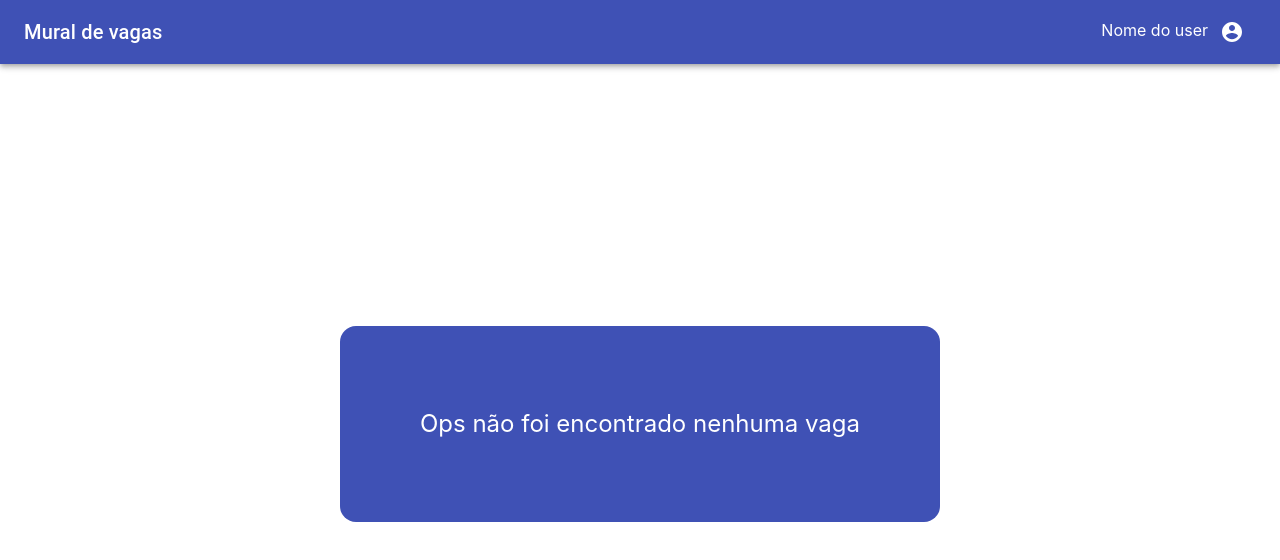
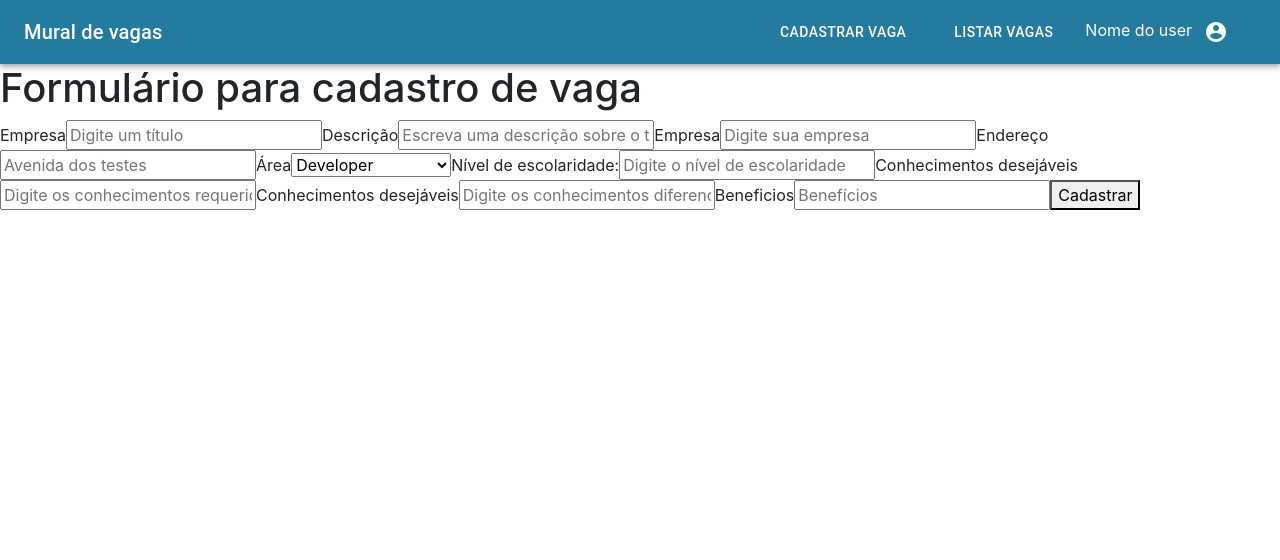
Before and after one commit to guilhermemuller0708/MuraldeVagas, a React (Create React App) app: page /vacancy/new in a window 1280 px wide. Before the commit this address led to /vacancy/board. Shown: the top 560 px of the page. Built offline with nearby package versions, Linux system fonts and the light colour scheme; no server answers.

Commit message:
list and styles

```diff
--- a/src/app/components/Header/index.jsx
+++ b/src/app/components/Header/index.jsx
@@ -6,12 +6,15 @@ import {
   Toolbar,
   Typography,
   MenuItem,
-  Menu
+  Menu,
+  Button,
 } from '@material-ui/core';
 import { AccountCircle } from '@material-ui/icons';
 import { shallowEqual, useDispatch, useSelector } from 'react-redux';
 
 import { logout } from 'app/modules/Auth/redux/slice';
+import { Link } from 'react-router-dom';
+import "./index.scss";
 
 const useStyles = makeStyles(() => ({
   title: {
@@ -40,13 +43,18 @@ export default function MenuAppBar() {
   };
 
   return (
-    <div>
-      <AppBar position="static">
+    <div className="backgroundHeaderStyle">
+      <AppBar className="backgroundHeaderStyle" position="static">
         <Toolbar>
           <Typography variant="h6" className={classes.title}>
             Mural de vagas
           </Typography>
-
+          <Button variant="contained">
+            <Link to="/vacancy/new">Cadastrar vaga</Link>
+          </Button>
+          <Button variant="contained">
+            <Link to="/vacancy/all">Listar Vagas</Link>
+          </Button>
           <div>
             {user?.name}
             <IconButton
--- /dev/null
+++ b/src/app/components/Header/index.scss
@@ -0,0 +1,18 @@
+.backgroundHeaderStyle {
+    background-color: #247ba0 !important;
+
+    button {
+        background-color: transparent;
+        box-shadow: none;
+        margin-right: 1rem;
+
+        a {
+            color: #ffffff;
+            text-decoration: none;
+
+            &:hover {
+                color: black;
+            }
+        }
+    }
+}
--- a/src/app/modules/Vacancy/index.jsx
+++ b/src/app/modules/Vacancy/index.jsx
@@ -1,11 +1,15 @@
 import { Redirect, Route, Switch } from 'react-router-dom';
 
 import BoardPage from './pages/board';
+import CreateVacancy from './pages/createVacancy';
+import ListVacancy from './pages/listVacancy';
 
 const Vacancy = () => {
   return (
     <Switch>
       <Route path="/vacancy/board" component={BoardPage} />
+      <Route path="/vacancy/new" component={CreateVacancy} />
+      <Route path="/vacancy/all" component={ListVacancy} />
 
       <Redirect from="/" to="/vacancy/board" />
     </Switch>
--- a/src/app/modules/Vacancy/pages/board/index.jsx
+++ b/src/app/modules/Vacancy/pages/board/index.jsx
@@ -9,22 +9,22 @@ import List from './components/List';
 import { actions, setFilters } from '../../redux/board/slice';
 
 import './index.scss';
-import axios from 'axios';
+// import axios from 'axios';
 
-const entitie = {
-  id: 1,
-  isFavorite: true,
-  descricao: `Linguagem de Programação: Java 8+ com Spring Boot Conhecimento e
-    experiência com bancos de dados SQL Server Experiência com
-    webservices, principalmente REST Desenvolvimento de testes: unitário
-    TDD Conhecimento de arquitetura Cloud (Azure), Clean Architecture
-    Conhecimento das ferramentas Atlassian (J`,
-  empresa: 'Empresa x',
-  requisitos: ['NodeJS', 'React'],
-  salario: '3.000,00',
-  titulo: 'Desenvolvedor(a) Java Back-end',
-  areaDaVaga: { nomeArea: 'Back-end' }
-};
+// const entitie = {
+//   id: 1,
+//   isFavorite: true,
+//   descricao: `Linguagem de Programação: Java 8+ com Spring Boot Conhecimento e
+//     experiência com bancos de dados SQL Server Experiência com
+//     webservices, principalmente REST Desenvolvimento de testes: unitário
+//     TDD Conhecimento de arquitetura Cloud (Azure), Clean Architecture
+//     Conhecimento das ferramentas Atlassian (J`,
+//   empresa: 'Empresa x',
+//   requisitos: ['NodeJS', 'React'],
+//   salario: '3.000,00',
+//   titulo: 'Desenvolvedor(a) Java Back-end',
+//   areaDaVaga: { nomeArea: 'Back-end' }
+// };
 
 const VacancyPage = () => {
   const dispatch = useDispatch();
--- /dev/null
+++ b/src/app/modules/Vacancy/pages/createVacancy/index.jsx
@@ -0,0 +1,73 @@
+import { Field, Form, Formik } from 'formik';
+import React from 'react';
+
+function CreateVacancy() {
+
+
+    return (
+        <>
+            <h1>Formulário para cadastro de vaga</h1>
+            <Formik
+                initialValues={{
+                    title: '',
+                    description: '',
+                    companyName: '',
+                    address: '',
+                    interestArea: '',
+                    education: '',
+                    requiredKnowledge: '',
+                    differentialKnowledge: '',
+                    benefit: '',
+
+                }}
+                onSubmit={async (values) => {
+                    await new Promise((r) => setTimeout(r, 500));
+                    alert(JSON.stringify(values, null, 2));
+                }}
+            >
+                <Form>
+
+
+                    <label htmlFor="title">Empresa</label>
+                    <Field id="title" name="title" placeholder="Digite um título" />
+
+                    <label htmlFor="description">Descrição</label>
+                    <Field id="description" name="description" placeholder="Escreva uma descrição sobre o trabalho a ser feito" />
+
+                    <label htmlFor="companyName">Empresa</label>
+                    <Field id="companyName" name="companyName" placeholder="Digite sua empresa" />
+
+                    <label htmlFor="address">Endereço</label>
+                    <Field id="address" name="address" placeholder="Avenida dos testes" />
+
+                    <label htmlFor="interestArea">Área</label>
+                    <Field
+                        component="select"
+                        id="interestArea"
+                        name="interestArea"
+                    >
+                        <option value="DEV">Developer</option>
+                        <option value="QA">Quality Assurance</option>
+                        <option value="DS">Designer</option>
+                    </Field>
+
+                    <label htmlFor="education">Nível de escolaridade:</label>
+                    <Field id="education" name="education" placeholder="Digite o nível de escolaridade" />
+
+                    <label htmlFor="requiredKnowledge">Conhecimentos desejáveis</label>
+                    <Field id="requiredKnowledge" name="requiredKnowledge" placeholder="Digite os conhecimentos requeridos" />
+
+                    <label htmlFor="differentialKnowledge">Conhecimentos desejáveis</label>
+                    <Field id="differentialKnowledge" name="differentialKnowledge" placeholder="Digite os conhecimentos diferenciais" />
+
+                    <label htmlFor="benefit">Beneficios</label>
+                    <Field id="benefit" name="benefit" placeholder="Benefícios" />
+
+                    <button type="submit">Cadastrar</button>
+                </Form>
+            </Formik>
+        </>
+    );
+};
+
+export default CreateVacancy;
--- /dev/null
+++ b/src/app/modules/Vacancy/pages/listVacancy/index.jsx
@@ -0,0 +1,35 @@
+import React, { useState, useEffect } from 'react';
+import { findAllVacancy } from '../../redux/board/actions';
+import './index.scss';
+
+function ListVacancy() {
+    const [data, setData] = useState([]);
+
+    useEffect(() => {
+        findAllVacancy().then(data => setData(data));
+    }, [])
+
+    return (
+        <div className="container">
+            <div className="col-12 generalStyle">
+                <div>
+                    <h1>Vagas disponíveis</h1>
+                </div>
+                <div className="backgroundStyle">
+                    <div className="cardVacancy">
+                        {data.map(vacancy => (
+                            <div className="content" key={vacancy.id}>
+                                <h2>{vacancy.titulo}</h2>
+                                <p><strong>{`${vacancy.empresa} - R$ ${vacancy.salario},00`}</strong></p>
+                                <p>{vacancy.descricao}</p>
+                                <span>{vacancy.desejavel}</span>
+                            </div>
+                        ))}
+                    </div>
+                </div>
+            </div>
+        </div >
+    );
+}
+
+export default ListVacancy;
--- /dev/null
+++ b/src/app/modules/Vacancy/pages/listVacancy/index.scss
@@ -0,0 +1,56 @@
+.container {
+    font-family: "Roboto", sans-serif;
+
+    h1 {
+        color: #ffffff;
+    }
+    .generalStyle {
+        background-color: #70c1b3;
+        border-radius: 10px;
+        -webkit-box-shadow: 5px 5px 5px 0px #ffffff;
+        box-shadow: 5px 5px 5px 0px #969696;
+        margin-top: 2rem;
+        padding: 2rem;
+        height: fit-content;
+
+        .backgroundStyle {
+            padding: 2rem 2rem 2rem 0rem;
+            display: flex;
+            align-items: center;
+            justify-content: left;
+            width: inherit;
+
+            h2 {
+                font-weight: 500;
+                font-size: 1.375rem;
+                margin-bottom: 15px;
+            }
+
+            p {
+                font-size: 0.75rem;
+                margin-bottom: 15px;
+            }
+
+            span {
+                font-size: 0.75rem;
+                background-color: #17882C;
+                color: #ffffff;
+                padding: 5px;
+            }
+
+            .cardVacancy {
+                margin: 0rem 2rem 2rem 0rem;
+                background-color: #ffffff;
+                border-radius: 10px;
+                width: inherit;
+                height: 200px;
+                -webkit-box-shadow: 5px 5px 5px 0px #969696;
+                box-shadow: 5px 5px 5px 0px #969696;
+
+                .content {
+                    padding: 2rem;
+                }
+            }
+        }
+    }
+}
--- a/src/app/modules/Vacancy/redux/board/actions.js
+++ b/src/app/modules/Vacancy/redux/board/actions.js
@@ -13,4 +13,14 @@ const fetchVacancys = createAsyncThunk(
   }
 );
 
-export { fetchVacancys };
+const findAllVacancy = async () => {
+  try {
+    const { data } = await api.findAllWithoutRules();
+    return data;
+  } catch (err) {
+    return err.response.data;
+  }
+};
+
+
+export { fetchVacancys, findAllVacancy };
--- a/src/app/modules/Vacancy/redux/board/crud.js
+++ b/src/app/modules/Vacancy/redux/board/crud.js
@@ -26,4 +26,9 @@ const findAll = (queryParams) => {
   );
 };
 
-export { findAll };
+const findAllWithoutRules = () => {
+  return api.get(`${BASE_URL_API}`);
+}
+
+
+export { findAll, findAllWithoutRules };
--- a/src/app/routes/BasePage/index.jsx
+++ b/src/app/routes/BasePage/index.jsx
@@ -7,8 +7,8 @@ import Vacancy from 'app/modules/Vacancy';
 const BasePage = () => {
   return (
     <>
-      <Header />
       <BrowserRouter>
+        <Header />
         <Switch>
           <Route path="/profile" />
           <Route path="/vacancy" component={Vacancy} />
```
Also changed, not shown: 1 other file (tests, documents, lock files or other folders).
